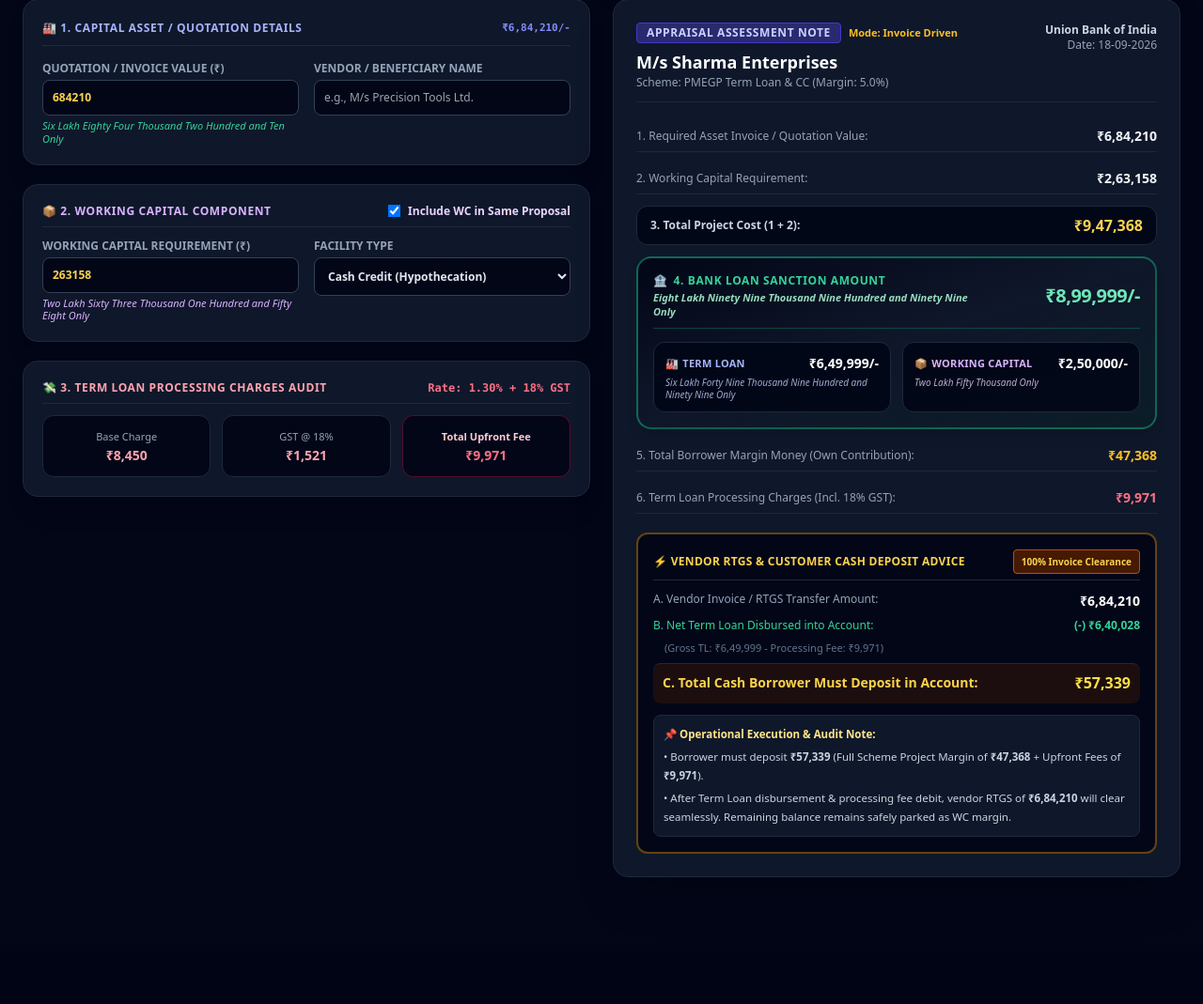
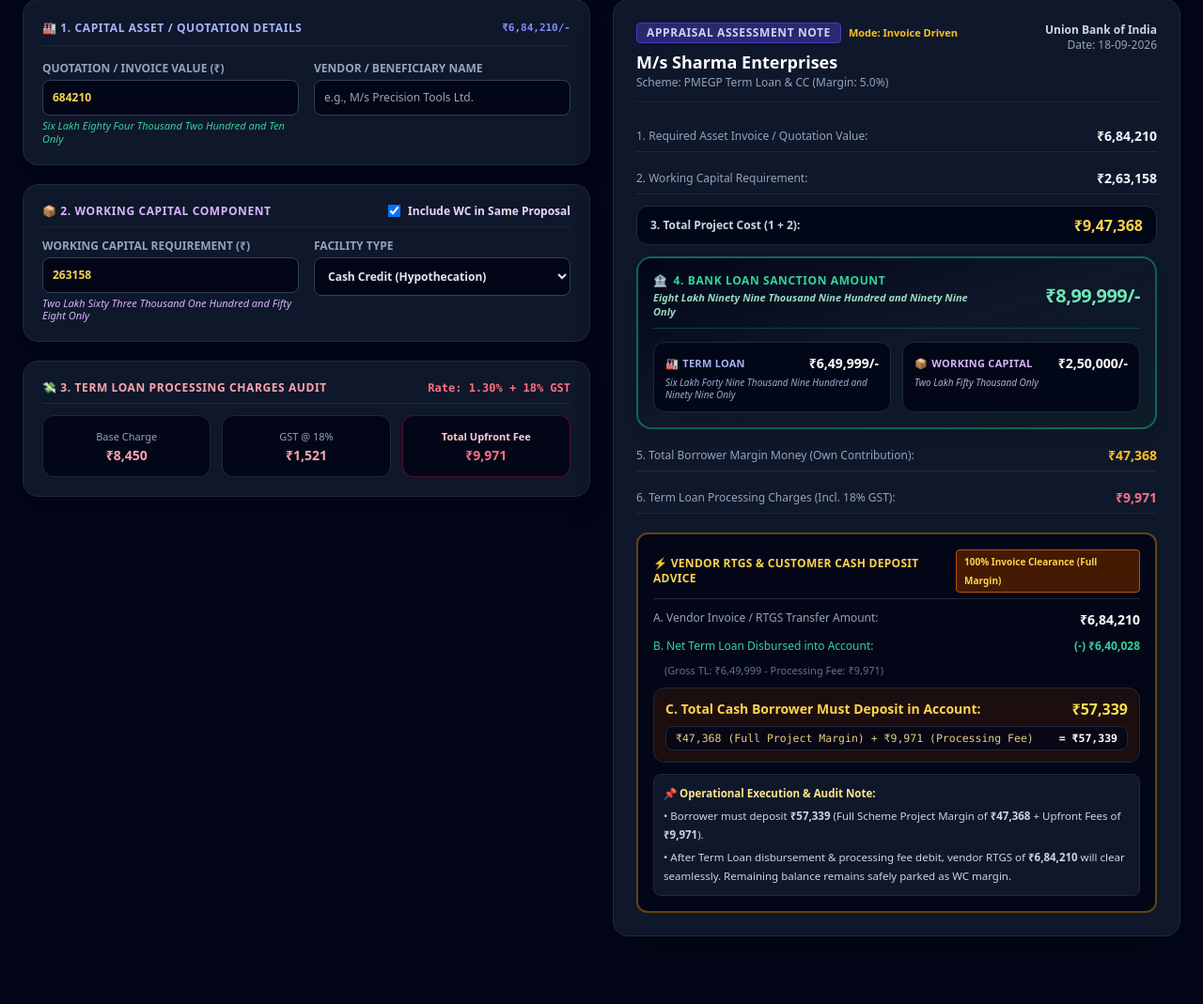
Before and after one commit to sunilskc23/loan-autodoc-filler, a Flask app: page /appraisal in a window 1280 px wide. Shown: the part 340-1409 px from the top of the page at 94% size. Before the commit the page ends 1274 px from the top, so only its background shows below. Run offline with Flask 3, Linux system fonts and the light colour scheme.

Commit message:
Update appraisal.html

```diff
--- a/templates/appraisal.html
+++ b/templates/appraisal.html
@@ -298,7 +298,6 @@
                         <!-- HIGHLIGHTED PROFESSIONAL POINT NO. 4: BANK LOAN SANCTION BREAKDOWN (FIGURES & WORDS) -->
                         <div class="p-4 bg-gradient-to-br from-slate-950 via-slate-900 to-emerald-950/30 border-2 border-emerald-500/50 rounded-2xl space-y-3 shadow-lg print-border print-bg-light">
 
-                            <!-- Main Total Sanction Header & Big Figure -->
                             <div class="flex flex-col sm:flex-row justify-between items-start sm:items-center gap-1.5 border-b border-emerald-500/30 pb-2.5 print-border">
                                 <div class="max-w-[65%]">
                                     <span class="font-black text-emerald-400 text-xs tracking-wider uppercase flex items-center gap-1.5 print-text-dark">
@@ -315,10 +314,8 @@
                                 </div>
                             </div>
 
-                            <!-- Facility Wise Breakup Cards with Figures & Words -->
                             <div class="grid grid-cols-1 sm:grid-cols-2 gap-3 pt-0.5">
 
-                                <!-- Term Loan Sub-Card -->
                                 <div class="p-3 bg-slate-950/90 border border-slate-800 rounded-xl space-y-1 print-border">
                                     <div class="flex justify-between items-center">
                                         <span class="text-[11px] font-bold text-indigo-300 uppercase tracking-wide flex items-center gap-1 print-text-dark">
@@ -333,7 +330,6 @@
                                     </p>
                                 </div>
 
-                                <!-- Working Capital Sub-Card -->
                                 <div class="p-3 bg-slate-950/90 border border-slate-800 rounded-xl space-y-1 print-border" id="rowSumWcLoan">
                                     <div class="flex justify-between items-center">
                                         <span class="text-[11px] font-bold text-purple-300 uppercase tracking-wide flex items-center gap-1 print-text-dark">
@@ -364,16 +360,16 @@
                         </div>
                     </div>
 
-                    <!-- VENDOR RTGS & ACCOUNT DEPOSIT PROTOCOL -->
+                    <!-- VENDOR RTGS & ACCOUNT DEPOSIT PROTOCOL (DYNAMIC POINT C BREAKDOWN) -->
                     <div class="p-4 bg-slate-950 border-2 border-amber-500/40 rounded-xl space-y-3 print-border">
                         <div class="flex justify-between items-center border-b border-slate-800 pb-1.5 print-border">
                             <span class="text-xs font-black text-amber-300 uppercase tracking-wide print-text-dark">
                                 ⚡ Vendor RTGS & Customer Cash Deposit Advice
                             </span>
-                            <span class="text-[10px] bg-amber-950 text-amber-300 border border-amber-700 px-2 py-0.5 rounded font-bold">100% Invoice Clearance</span>
+                            <span id="protocolBadgeMode" class="text-[10px] bg-amber-950 text-amber-300 border border-amber-700 px-2 py-0.5 rounded font-bold">100% Invoice Clearance</span>
                         </div>
 
-                        <div class="space-y-2 text-xs">
+                        <div class="space-y-2.5 text-xs">
                             <div class="flex justify-between">
                                 <span class="text-slate-400 font-medium print-text-dark">A. Vendor Invoice / RTGS Transfer Amount:</span>
                                 <span id="rtgsInvoiceTarget" class="font-extrabold text-white text-sm print-text-dark">₹6,84,210</span>
@@ -386,21 +382,29 @@
                                 <span>(Gross TL: <span id="rtgsGrossTl">₹6,50,000</span> - Processing Fee: <span id="rtgsProcDeducted">₹9,971</span>)</span>
                             </div>
 
-                            <!-- Customer Cash Required in Account -->
-                            <div class="flex justify-between items-center text-amber-300 font-black border-t border-slate-800 pt-2 text-sm bg-amber-950/40 p-2.5 rounded-lg print-text-dark print-border">
-                                <span>C. Total Cash Borrower Must Deposit in Account:</span>
-                                <span id="rtgsCustomerDepositRequired" class="text-base text-yellow-300">₹57,339</span>
+                            <!-- Detailed Formula Breakdown for Customer Cash Deposit (Point C) -->
+                            <div class="border-t border-slate-800 pt-2.5 bg-amber-950/40 p-3 rounded-xl border border-amber-500/30 print-border print-bg-light space-y-1.5">
+                                <div class="flex justify-between items-center text-amber-300 font-black text-sm print-text-dark">
+                                    <span id="customerDepositTitle">C. Total Cash Borrower Must Deposit in Account:</span>
+                                    <span id="rtgsCustomerDepositRequired" class="text-base text-yellow-300">₹57,339</span>
+                                </div>
+
+                                <!-- Precise Math Traceability Line -->
+                                <div class="flex flex-wrap items-center justify-between text-[11.5px] text-amber-200/90 font-mono bg-slate-950/80 px-2.5 py-1 rounded-lg border border-slate-800 print-border print-text-dark">
+                                    <span id="depositBreakdownFormula">₹47,368 (Full Margin) + ₹9,971 (Proc Fee)</span>
+                                    <span class="font-bold text-white print-text-dark">= <span id="depositBreakdownTotal">₹57,339</span></span>
+                                </div>
                             </div>
                         </div>
 
-                        <!-- Operational Protocol -->
+                        <!-- Operational Protocol Explanation -->
                         <div class="p-2.5 bg-slate-900 rounded-lg text-[11.5px] text-slate-300 border border-slate-800 space-y-1 print-border print-text-dark">
                             <p class="font-bold text-amber-200">📌 Operational Execution & Audit Note:</p>
                             <p id="auditExplanationText">
-                                • Borrower must deposit <strong><span id="protocolDepositAmt">₹57,339</span></strong> (comprising <strong>₹47,368</strong> Full Project Margin + <strong>₹9,971</strong> Upfront Fees).
+                                • Borrower must deposit <strong>₹57,339</strong> (Full Scheme Project Margin of <strong>₹47,368</strong> + Upfront Fees of <strong>₹9,971</strong>).
                             </p>
-                            <p>
-                                • After Term Loan disbursement & processing fee debit, vendor RTGS of <strong><span id="protocolInvoiceAmt">₹6,84,210</span></strong> will clear seamlessly. Remaining balance remains safely parked as WC margin.
+                            <p id="auditSecondLineText">
+                                • After Term Loan disbursement & processing fee debit, vendor RTGS of <strong>₹6,84,210</strong> will clear seamlessly. Remaining balance remains safely parked as WC margin.
                             </p>
                         </div>
                     </div>
@@ -619,12 +623,19 @@
             const totalProcDeduction = baseProcFee + gstProcFee;
             const netTlDisbursed = tlLoanSanction - totalProcDeduction;
 
-            // Audit-Proof Deposit Calculation
+            // Audit-Proof Deposit Calculation (Checked vs Unchecked)
             let customerDepositRequired = 0;
+            let activeMarginComponent = 0;
+            let marginLabel = "";
+
             if (absorbTotalMarginInTl && includeWc) {
-                customerDepositRequired = totalMarginMoney + totalProcDeduction;
+                activeMarginComponent = totalMarginMoney;
+                customerDepositRequired = activeMarginComponent + totalProcDeduction;
+                marginLabel = "Full Project Margin";
             } else {
-                customerDepositRequired = tlMarginShare + totalProcDeduction;
+                activeMarginComponent = tlMarginShare;
+                customerDepositRequired = activeMarginComponent + totalProcDeduction;
+                marginLabel = "Term Loan Margin";
             }
 
             // Update UI - Header & Badges
@@ -642,7 +653,7 @@
             document.getElementById('sumWcValue').innerText = formatInr(wcProjectAmt);
             document.getElementById('sumTotalProjectCost').innerText = formatInr(totalProjectCost);
 
-            // Point 4: Highlighted Loan Sanction & Breakup Display (Both Figure and Words)
+            // Point 4: Loan Sanction & Breakup Display
             document.getElementById('sumTotalLoanSanction').innerText = formatInr(totalLoanSanction) + "/-";
             document.getElementById('sumTotalLoanSanctionWords').innerText = totalLoanSanction > 0 ? numberToWordsIndianClean(totalLoanSanction) : "Zero Only";
 
@@ -663,14 +674,23 @@
             document.getElementById('rtgsProcDeducted').innerText = formatInr(totalProcDeduction);
             document.getElementById('rtgsCustomerDepositRequired').innerText = formatInr(customerDepositRequired);
 
-            // Operational Execution Note
-            document.getElementById('protocolDepositAmt').innerText = formatInr(customerDepositRequired);
-            document.getElementById('protocolInvoiceAmt').innerText = formatInr(invoiceAmt);
-            const auditText = document.getElementById('auditExplanationText');
+            // Point C: Dynamic Formula Traceability Line
+            document.getElementById('depositBreakdownFormula').innerText = `${formatInr(activeMarginComponent)} (${marginLabel}) + ${formatInr(totalProcDeduction)} (Processing Fee)`;
+            document.getElementById('depositBreakdownTotal').innerText = formatInr(customerDepositRequired);
+
+            // Operational Execution Note & Protocol Badge Update
+            const badgeEl = document.getElementById('protocolBadgeMode');
+            const auditFirstLine = document.getElementById('auditExplanationText');
+            const auditSecondLine = document.getElementById('auditSecondLineText');
+
             if (absorbTotalMarginInTl && includeWc) {
-                auditText.innerHTML = `• Borrower must deposit <strong>${formatInr(customerDepositRequired)}</strong> (Full Scheme Project Margin of <strong>${formatInr(totalMarginMoney)}</strong> + Upfront Fees of <strong>${formatInr(totalProcDeduction)}</strong>).`;
+                if (badgeEl) badgeEl.innerText = "100% Invoice Clearance (Full Margin)";
+                auditFirstLine.innerHTML = `• Borrower must deposit <strong>${formatInr(customerDepositRequired)}</strong> (Full Scheme Project Margin of <strong>${formatInr(totalMarginMoney)}</strong> + Upfront Fees of <strong>${formatInr(totalProcDeduction)}</strong>).`;
+                auditSecondLine.innerHTML = `• After Term Loan disbursement & processing fee debit, vendor RTGS of <strong>${formatInr(invoiceAmt)}</strong> will clear seamlessly. Remaining balance remains safely parked as WC margin.`;
             } else {
-                auditText.innerHTML = `• Borrower must deposit <strong>${formatInr(customerDepositRequired)}</strong> (Term Loan Margin of <strong>${formatInr(tlMarginShare)}</strong> + Upfront Fees of <strong>${formatInr(totalProcDeduction)}</strong>).`;
+                if (badgeEl) badgeEl.innerText = "TL Clearance Only (Partial Margin)";
+                auditFirstLine.innerHTML = `• Borrower must deposit <strong>${formatInr(customerDepositRequired)}</strong> (Term Loan Specific Margin of <strong>${formatInr(tlMarginShare)}</strong> + Upfront Fees of <strong>${formatInr(totalProcDeduction)}</strong>).`;
+                auditSecondLine.innerHTML = `• Only Term Loan margin is recovered now for vendor invoice clearance of <strong>${formatInr(invoiceAmt)}</strong>. Working Capital margin of <strong>${formatInr(wcMarginShare)}</strong> must be brought in separately prior to CC limit operation.`;
             }
         }
 
```
